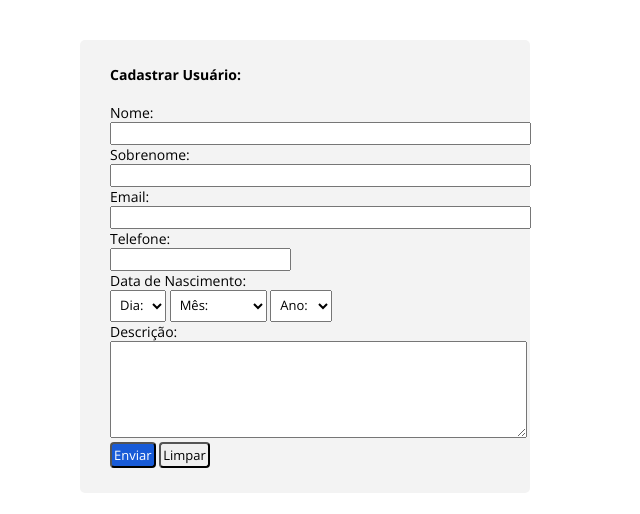
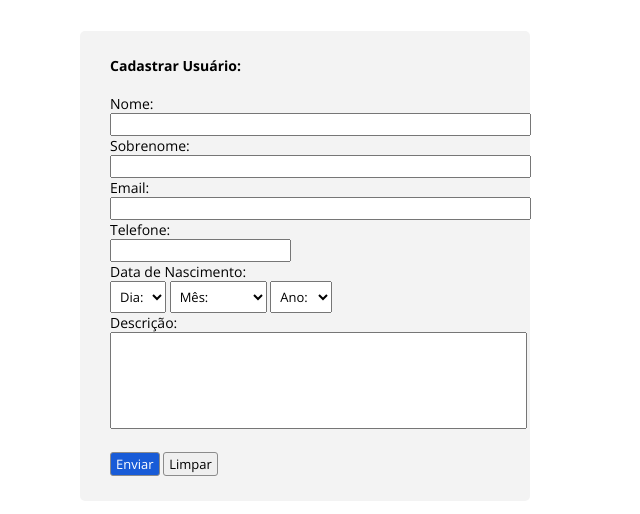
Before and after one commit to diego-quack/Geen_Exercicio7, a plain HTML site: page index.html in a window 1280 px wide. Shown: the part 144-658 px from the top of the page, without its empty margins (335-975 px from the left). Drawn offline with nearby package versions, Linux system fonts and the light colour scheme.

Commit message:
Ainda mais ajustes no HTML/CSS

```diff
--- a/index.html
+++ b/index.html
@@ -102,11 +102,14 @@
                     </div>
                 </p>
             </div>
-            <p>
-                Descrição: <br>
-            </p>
-            <textarea name="desc" id="" cols="50" rows="5" maxlength="50"></textarea>
+            <div class="input">
+                <p>
+                    Descrição: <br>
+                </p>
+                <textarea class="textarea" cols="50" rows="5" maxlength="50"></textarea>
+            </div>
         </div>
+        <br>
         <input type="submit" value="Enviar">
         <input type="button" value="Limpar">
     </div>
--- a/styles/styles.css
+++ b/styles/styles.css
@@ -16,7 +16,6 @@ body{
     padding: 10px;
 }
 
-
 .conteiner{
     max-width: 450px;
     width: 100%;
@@ -27,9 +26,8 @@ body{
     box-sizing: border-box;
 }
 
-.conteiner .input:focus{
-    background-color: white;
-    border: 0.5px solid;
+.conteiner .form .input .textarea{
+    resize: none;
 }
 
 select{
@@ -38,15 +36,19 @@ select{
 }
 
 input[type="submit"]{
-    padding: 2px;
+    padding: 2px 5px;
     font-size: 13px;
     background-color: rgb(24, 91, 215);
-    border-radius: 4px;
+    border-radius: 3px;
     color: white;
+    border: 1px solid #8b8b8b;
+    cursor: pointer;
 }
 
 input[type="button"]{
-    padding: 2px;
+    padding: 2px 5px;
     font-size: 13px;
-    border-radius: 4px;
+    border-radius: 3px;
+    border: 1px solid #8b8b8b;
+    cursor: pointer;
 }
```
